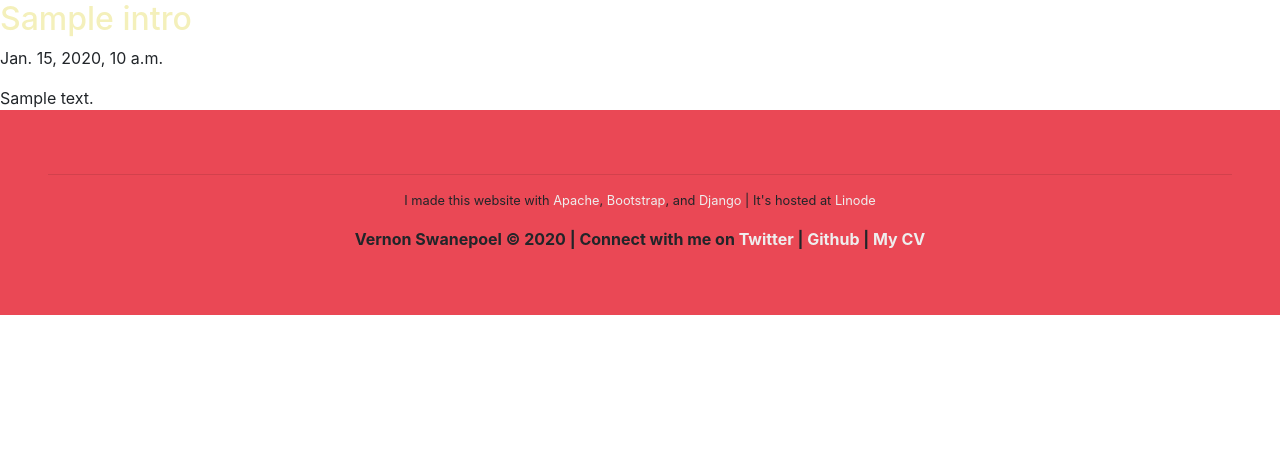
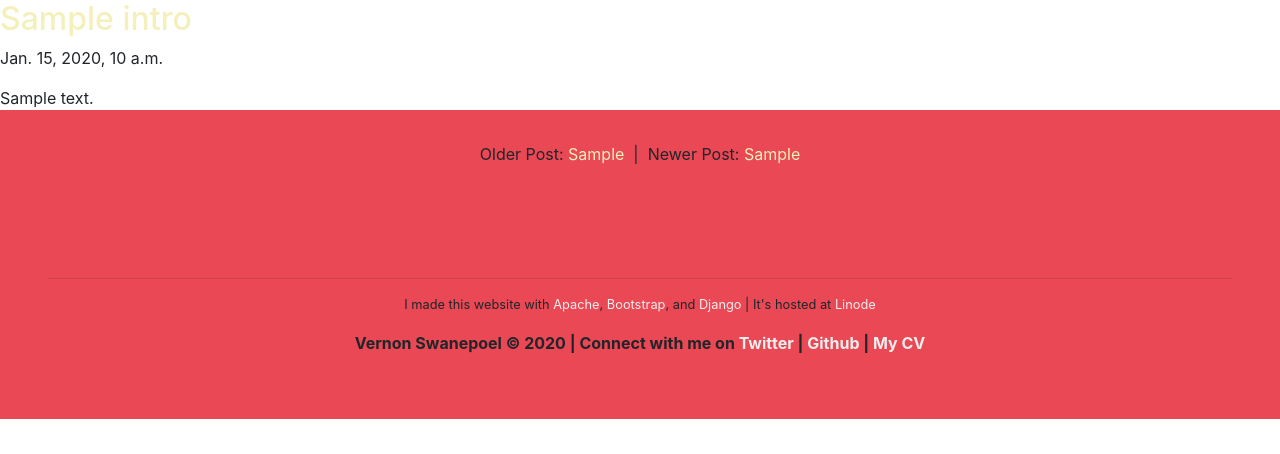
Before and after one commit to Namibnat/django-blog-app, a Django app: template templates/blog/post_detail.html in a window 1280 px wide. Shown: the part 144-598 px from the top of the page. Run offline with Django 3.2, Linux system fonts and the light colour scheme; the template is opened without the code that fills it: most values are stand-ins (such as "Sample title", 1, 10 or a date in 2020); some libraries are stand-ins or nearby versions.

Commit message:
Various small edits done

```diff
--- a/models.py
+++ b/models.py
@@ -10,6 +10,7 @@ class Post(models.Model):
     intro = models.TextField()
     body = models.TextField()
     pub_date = models.DateField()
+    is_draft = models.BooleanField(default=True)
     added = models.DateField(auto_now_add=True)
     updated = models.DateField(auto_now=True)
     custom_css = models.TextField(blank=True)
--- a/static/blog/css/style.css
+++ b/static/blog/css/style.css
@@ -70,9 +70,12 @@ h2, h3, h4 {
 				padding: 1rem 0 0 3rem;
 				margin: 0;
 				border: none;
+				text-align: left;
 }
-.blog-post-form-container form input{
+.blog-post-form-container form input {
 				background-color: #eee;
+}
+.blog-post-form-container form input[type='text'] {
 				display: block;
 				width: 50%;
 }
@@ -92,6 +95,13 @@ h2, h3, h4 {
 .blog-post-form-container form button{
 				margin-top: 2rem;
 }
+.new-and-old-posts {
+				background-color: #EA4855;
+				display: relative;
+				text-align: center;
+				padding: 2rem;
+				margin: 0;
+}
 
 /* Section 'footer' */
 .footer {
--- a/templates/blog/page-links.html
+++ b/templates/blog/page-links.html
@@ -4,7 +4,7 @@
 {% if older and newer %}
 |
 {% endif %}
-{% if newer %}
+{% if newer or newer == '0' %}
 {% if newer == '0' %}
 <a href="{% url 'blog-posts:blog-home' %}">Newer Posts</a>
 {% else %}
--- a/templates/blog/post_detail.html
+++ b/templates/blog/post_detail.html
@@ -31,6 +31,24 @@
 <p>{{ post.pub_date }}</p>
 {{ post.body|safe }}
 
+{% if older_post or newer_post %}
+<div class='new-and-old-posts'>
+<p>
+{% if older_post %}
+Older Post:
+<a href="{% url 'blog-posts:blog-detail' slug=older_post.slug %}">{{ older_post }}</a>
+{% endif %}
+{% if older_post and newer_post %}
+&nbsp;|&nbsp;
+{% endif %}
+{% if newer_post %}
+Newer Post:
+<a href="{% url 'blog-posts:blog-detail' slug=newer_post.slug %}">{{ newer_post }}</a>
+{% endif %}
+</p>
+</div>
+{% endif %}
+
 {% endblock %}
 
 <!-- custom javascript -->
--- a/templates/blog/posted_success.html
+++ b/templates/blog/posted_success.html
@@ -5,13 +5,14 @@
 {% endblock %}
 
 {% block content %}
+<div class='centered blog-list-content'>
 {% if posted %}
-<h1><em>{{ posted }}</em><h1>
+<h1>{{ posted }}</h1>
 {% endif %}
 
 <p><a href="{% url 'blog-posts:post-blog-post' %}">Post Another Blog Post</a></p>
 
-
+</div>
 {% endblock content %}
 
 
```
Also changed, not shown: templates/blog/post_list.html (+8 -0 lines), views.py (+29 -21 lines), migrations/0001_initial.py.
